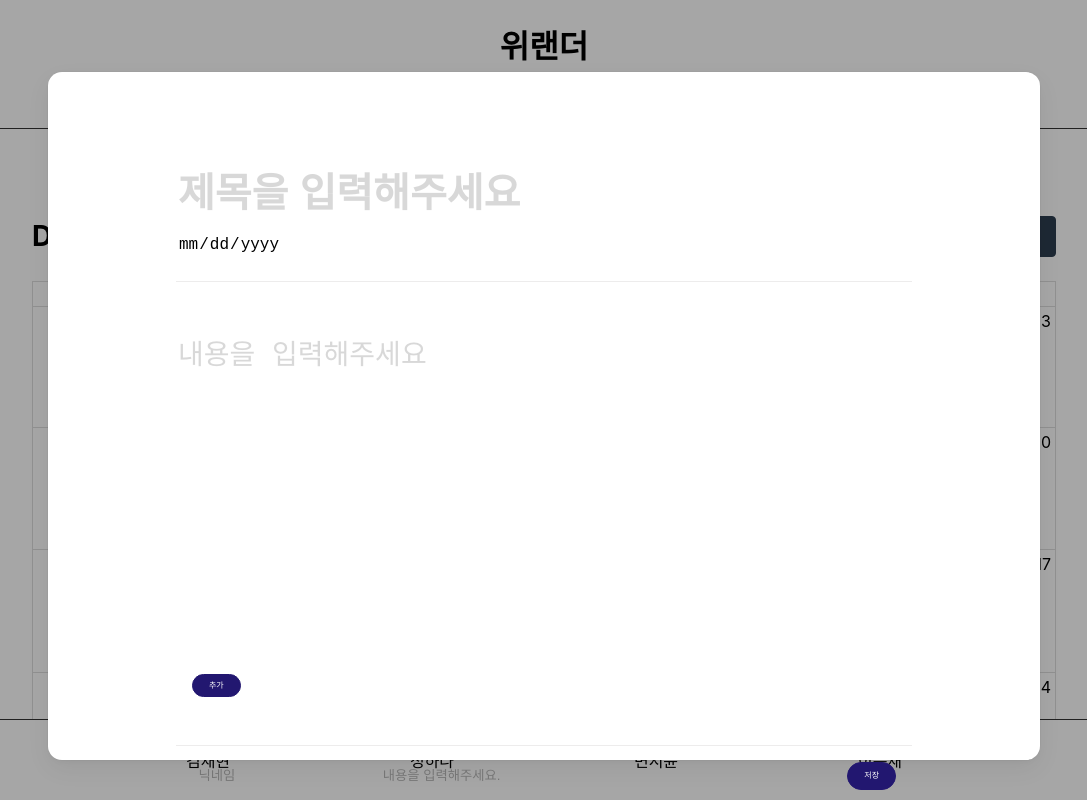
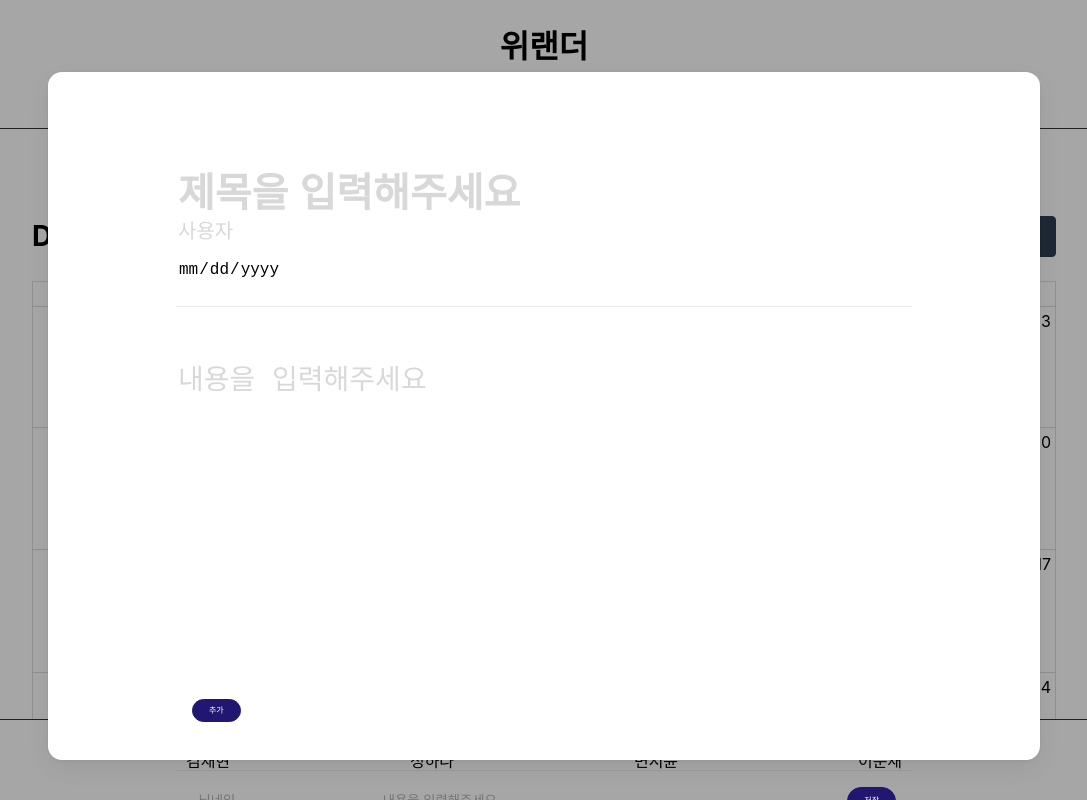
Before and after one commit to leesoonjae/calendar-pj, a React (Create React App) app: page / in a window 1280 px wide. Both pictures are taken after a click on the button "상세페이지 임시". Shown: the top 800 px of the page, without its empty margins (96-1183 px from the left). Built offline with nearby package versions, Linux system fonts and the light colour scheme.

Commit message:
userId input 추가

```diff
--- a/db.json
+++ b/db.json
@@ -485,6 +485,27 @@
       "title": "테스트22",
       "date": "2022-12-14",
       "desc": "테스트22"
+    },
+    {
+      "id": "ac6a0fe7-6b5c-4e11-b584-1147e2546bd1",
+      "userId": "이순재",
+      "title": "테스트3",
+      "date": "2022-12-14",
+      "desc": "테스트3"
+    },
+    {
+      "id": "3b177168-7599-475a-925c-70437938ddbd",
+      "userId": "",
+      "title": "",
+      "date": "",
+      "desc": ""
+    },
+    {
+      "id": "1f3e55ab-c45b-40e9-b28b-ddb957fd219a",
+      "userId": "",
+      "title": "",
+      "date": "",
+      "desc": ""
     }
   ]
 }
--- a/src/components/todo/TodoItem.jsx
+++ b/src/components/todo/TodoItem.jsx
@@ -15,9 +15,11 @@ const TodoItem = () => {
   const [todoTitleValue, setTodoTitleValue] = useState("");
   const [todoDateValue, setTodoDateValue] = useState("");
   const [todoContentValue, setTodoContentValue] = useState("");
+  const [todoUserIdValue, setTodoUserIdValue] = useState("");
 
   const newTodo = {
     id: uuidv4(),
+    userId: todoUserIdValue,
     title: todoTitleValue,
     date: todoDateValue,
     desc: todoContentValue,
@@ -25,6 +27,10 @@ const TodoItem = () => {
 
   const handleTitleChange = (event) => {
     setTodoTitleValue(event.target.value);
+  };
+
+  const handleUserIdChange = (event) => {
+    setTodoUserIdValue(event.target.value);
   };
 
   const handleDateChange = (event) => {
@@ -65,6 +71,14 @@ const TodoItem = () => {
         spellcheck="true"
         onChange={handleTitleChange}
         value={todoTitleValue}
+        type="text"
+      />
+      <TodoUserNameStyled
+        placeholder="사용자"
+        contentEditable={true}
+        spellcheck="true"
+        onChange={handleUserIdChange}
+        value={todoUserIdValue}
         type="text"
       />
       <TodoDatePicker
@@ -134,6 +148,24 @@ const TodoTitleStyled = styled.input`
   }
 `;
 
+const TodoUserNameStyled = styled.input`
+  max-width: 100%;
+  width: 100%;
+  border: none;
+  font-size: 20px;
+  font-weight: 400;
+  &::placeholder {
+    color: rgba(75, 75, 75, 0.214);
+  }
+  &:focus {
+    outline: none;
+  }
+  [contenteditable]:empty:after,
+  .forcePlaceholder:after {
+    content: attr(placeholder);
+  }
+`;
+
 const TodoDescritionStyled = styled.textarea`
   width: 100%;
   height: 20rem;
--- a/src/redux/modules/calendarSlice.js
+++ b/src/redux/modules/calendarSlice.js
@@ -4,7 +4,7 @@ import { v4 as uuidv4 } from "uuid";
 
 // // 초기 상태 값(initialState)
 const initialState = {
-  posts: [{ id: uuidv4(), title: "", date: "", desc: "" }],
+  posts: [{ id: uuidv4(), userId: "", title: "", date: "", desc: "" }],
   idLoading: false,
   error: null,
 };
@@ -29,6 +29,7 @@ export const __addPosts = createAsyncThunk(
     try {
       await axios.post("http://localhost:3001/posts", {
         id: newTodo.id,
+        userId: newTodo.userId,
         title: newTodo.title,
         date: newTodo.date,
         desc: newTodo.desc,
```
